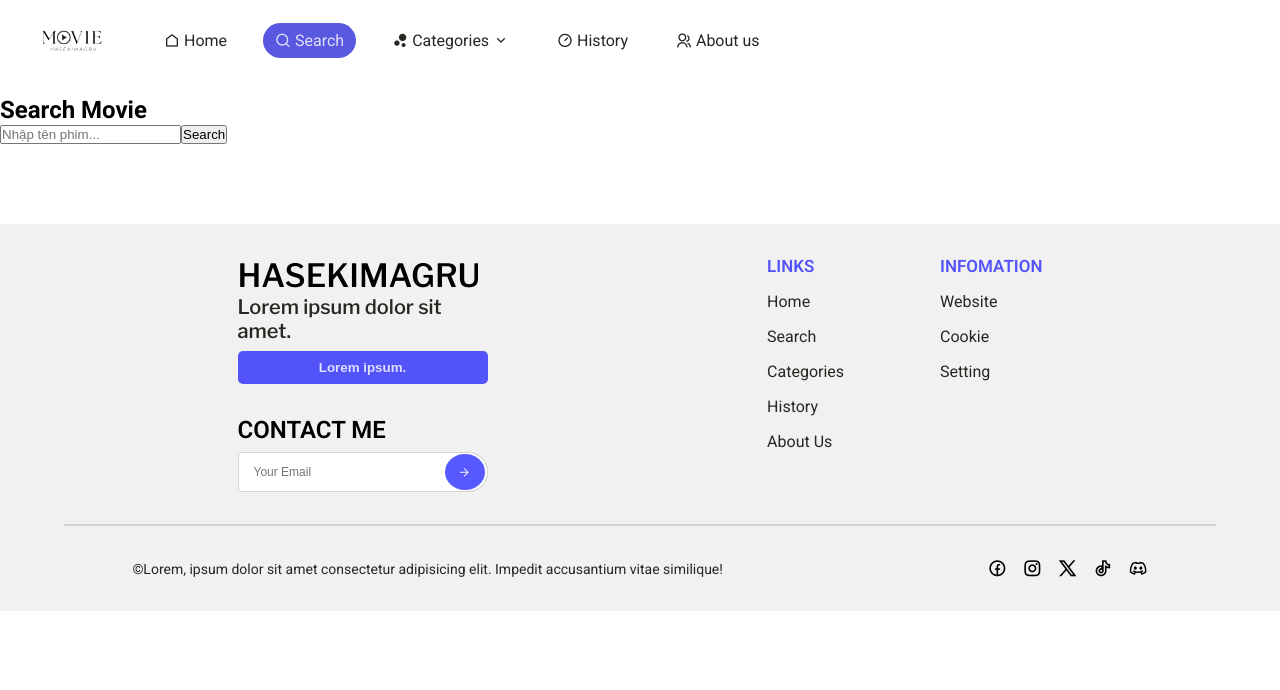
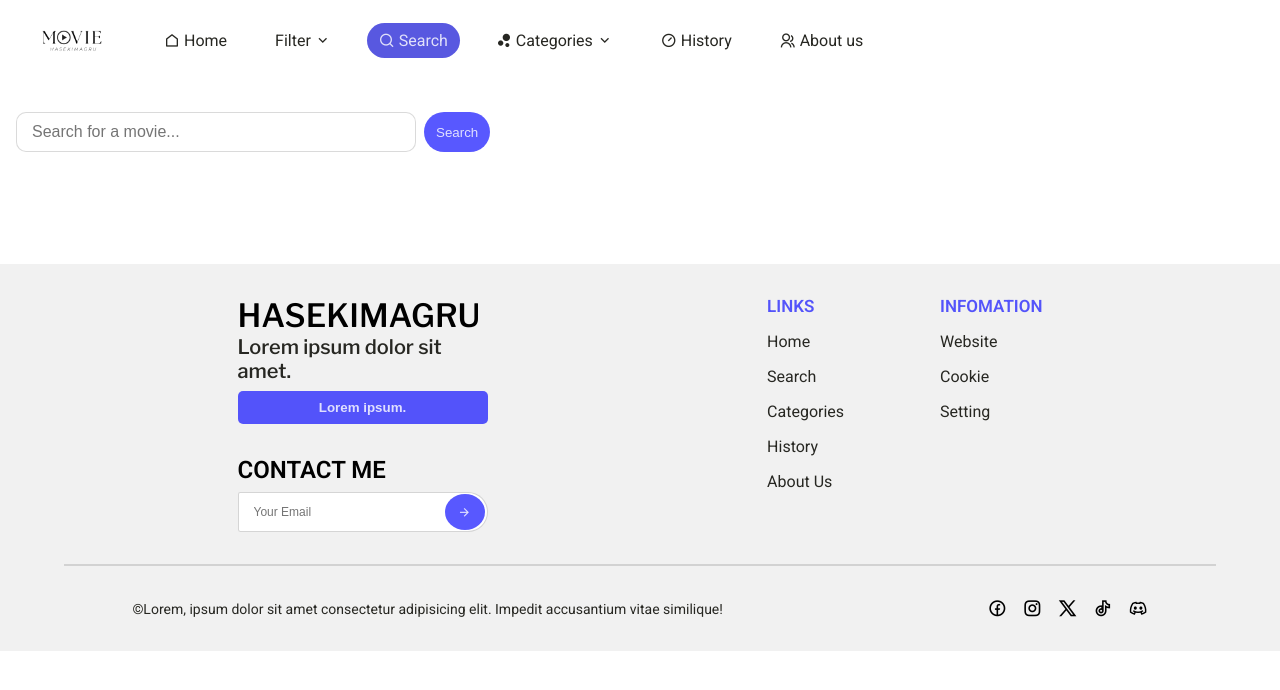
Before and after one commit to TinhVan2809/movie-app, a React (Vite) app in the folder movie-frontend/: page /search in a window 1280 px wide. Shown: the top 690 px of the page. Built offline with nearby package versions, Linux system fonts and the light colour scheme.

Commit message:
Update search css file, update top_rated component and api

```diff
--- a/movie-frontend/src/App.jsx
+++ b/movie-frontend/src/App.jsx
@@ -6,6 +6,7 @@ import './styles/index.css'
 import './styles/Slideshow.css'
 import './styles/MovieCard.css'
 import './styles/Footer.css'
+import './styles/Search.css'
 
 import Home from "./pages/Home";
 import Search from "./pages/SearchResult";
--- a/movie-frontend/src/api/movieApi.js
+++ b/movie-frontend/src/api/movieApi.js
@@ -5,3 +5,4 @@ const API = import.meta.env.VITE_REACT_APP_API;
 export const getTrending = () => axios.get(`${API}/trending`);
 export const getPopular = () => axios.get(`${API}/popular`);
 export const searchMovie = (q) => axios.get(`${API}/search?query=${q}`);
+export const getTopRated = () => axios.get(`${API}/top-rated`);
--- a/movie-frontend/src/components/Header.jsx
+++ b/movie-frontend/src/components/Header.jsx
@@ -11,6 +11,7 @@ function Header() {
         </div>
         <div className="links">
             <NavLink to={'/'}><i className="ri-home-line"></i> Home</NavLink>
+            <NavLink to={'/filter'}>Filter <i className="ri-arrow-down-s-line"></i></NavLink>
             <NavLink to={'/search'}><i className="ri-search-line"></i> Search</NavLink>
             <NavLink to={'/categories'}><i className="ri-bubble-chart-fill"></i> Categories <i className="ri-arrow-down-s-line"></i></NavLink>
             <NavLink to={'/history'}><i className="ri-timer-2-line"></i> History</NavLink>
--- a/movie-frontend/src/components/Slideshow.jsx
+++ b/movie-frontend/src/components/Slideshow.jsx
@@ -3,6 +3,10 @@ import '../styles/Slideshow.css';
 
 const Slideshow = ({ items, renderItem, itemsPerScreen = 6 }) => {
   const [currentIndex, setCurrentIndex] = useState(0);
+
+  if (!items || items.length === 0) {
+    return <div>Loading slides...</div>;
+  }
 
   // Total number of "pages"
   const totalPages = Math.ceil(items.length / itemsPerScreen);
@@ -14,10 +18,6 @@ const Slideshow = ({ items, renderItem, itemsPerScreen = 6 }) => {
   const goToNext = () => {
     setCurrentIndex((prevIndex) => (prevIndex === totalPages - 1 ? 0 : prevIndex + 1));
   };
-
-  if (!items || items.length === 0) {
-    return <div>Loading slides...</div>;
-  }
 
   // Calculate the starting and ending index for the current "page"
   const startIndex = currentIndex * itemsPerScreen;
--- a/movie-frontend/src/pages/Home.jsx
+++ b/movie-frontend/src/pages/Home.jsx
@@ -1,15 +1,18 @@
 import { useEffect, useState } from "react";
 import MovieCard from "../components/MovieCard";
 import Slideshow from "../components/Slideshow";
-import { getTrending, getPopular } from "../api/movieApi";
+import { getTrending, getPopular, getTopRated } from "../api/movieApi";
 
 export default function Home() {
   const [trending, setTrending] = useState([]);
   const [popular, setPopular] = useState([]);
+  const [topRated, setTopRated] = useState([]);
 
   useEffect(() => {
     getTrending().then((res) => setTrending(res.data?.results || []));
     getPopular().then((res) => setPopular(res.data?.results || []));
+    getTopRated().then((res) => setTopRated(res.data?.results || []));
+
   }, []);
 
   const renderMovieCard = (movie) => <MovieCard key={movie.id} movie={movie} />;
@@ -19,6 +22,13 @@ export default function Home() {
       <div className="movie-content slideShow">
         <div className="title">
           <h2>Trending Movies <i className="ri-arrow-right-wide-line"></i></h2>
+          <div className="colunm-header">
+            <ul>
+              <li>Today</li>
+              <li>This Week</li>
+              <li>This Month</li>
+            </ul>
+          </div>
         </div>
         <Slideshow
           items={trending}
@@ -34,6 +44,13 @@ export default function Home() {
       <div className="movie-content slideShow">
         <div className="title">
           <h2>Popular Movies <i className="ri-arrow-right-wide-line"></i></h2>
+          <div className="colunm-header">
+            <ul>
+              <li>Today</li>
+              <li>This Week</li>
+              <li>This Month</li>
+            </ul>
+          </div>
         </div>
         <Slideshow
           items={popular}
@@ -45,6 +62,28 @@ export default function Home() {
           <button className="btn-ramdom">Ramdom Popular?</button>
         </div>
       </div>
+
+      <div className="movie-content slideShow">
+        <div className="title">
+          <h2>Top Rated <i className="ri-arrow-right-wide-line"></i></h2>
+          <div className="colunm-header">
+            <ul>
+              <li>Today</li>
+              <li>This Week</li>
+              <li>This Month</li>
+            </ul>
+          </div>
+        </div>
+        <Slideshow
+          items={topRated}
+          renderItem={renderMovieCard}
+          itemsPerScreen={6}
+        />
+        <div className="movie-btn">
+          <button className="btn-seeMore">See More</button>
+          <button className="btn-ramdom">Ramdom Top Rated?</button>
+        </div>
+      </div>
     </div>
   );
 }
--- a/movie-frontend/src/pages/SearchResult.jsx
+++ b/movie-frontend/src/pages/SearchResult.jsx
@@ -12,21 +12,24 @@ export default function Search() {
   };
 
   return (
-    <div>
-      <h2>Search Movie</h2>
+    <>
+      <div className="search-input">
           <input
           type="text"
-        placeholder="Nhập tên phim..."
+          placeholder="Search for a movie..."
           value={query}
           onChange={(e) => setQuery(e.target.value)}
         />
         <button onClick={handleSearch}>Search</button>
+      </div>
 
-      <div className="grid">
+      <div className="result">
+        <div className="grid-result">
         {results.map((m) => (
           <MovieCard key={m.id} movie={m} />
         ))}
       </div>
       </div>
+    </>
   );
 }
--- a/movie-frontend/src/styles/Home.css
+++ b/movie-frontend/src/styles/Home.css
@@ -35,6 +35,32 @@
   padding: 0 5rem;
 }
 
+.movie-container .movie-content .title .colunm-header {
+  padding: 0 2rem;
+}
+
+.movie-container .movie-content .title .colunm-header > ul {
+  display: flex;
+  justify-content: center;
+  align-items: center;
+  gap: 1.5rem;
+}
+
+.movie-container .movie-content .title .colunm-header > ul > li {
+ list-style: none;
+ cursor: pointer;
+ padding: 5px 10px;
+ border-radius: 30px;
+ font-size: 14px;
+ transition: all .2s;
+}
+
+.movie-container .movie-content .title .colunm-header > ul > li:hover,
+.movie-container .movie-content .title .colunm-header > ul > li.active {
+  background-color: var(--background-btn-ramdom);
+  color: var(--text);
+}
+
 .movie-container .movie-content .title > h2 {
   font-size: 19px;
 }
--- /dev/null
+++ b/movie-frontend/src/styles/Search.css
@@ -0,0 +1,63 @@
+:root {
+  --font-family: "Roboto", sans-serif;
+
+  --color: #272722;
+  --background-color: #ffffff;
+
+  --background-btn-seeMore: #272727;
+  --background-btn-ramdom: rgba(0, 0, 255, 0.656);
+
+  --background-color--footer: #f1f1f1f1;
+  --background-button-hover: rgba(188, 24, 186, 0.792);
+
+  --font-synthesis: none;
+  --text-rendering: optimizeLegibility;
+  -webkit-font-smoothing: antialiased;
+  -moz-osx-font-smoothing: grayscale;
+}
+
+
+.result {
+    width: 100%;
+    margin-top: 2rem;
+}
+
+.result .grid-result{
+    width: 100%;
+    display: flex;
+    flex-wrap: wrap;
+    justify-content: center;
+    align-items: center;
+    gap: 1rem;
+}
+
+.search-input {
+    display: flex;
+    padding: 0 1rem;
+    margin: 2rem 0;
+    width: 100%;
+    gap: .5rem;
+}
+
+.search-input > input {
+    width: 400px;
+    padding: 10px 15px;
+    border-radius: 10px;
+    outline: none;
+    border: 1px solid rgba(0, 0, 0, 0.145);
+    font-size: 1rem;
+}
+
+.search-input > button {
+    border: none;
+    background-color: var(--background-btn-ramdom);
+    padding: 0 12px;
+    border-radius: 30px;
+    color: var(--text);
+    cursor: pointer;
+    transition: all .3s;
+}
+
+.search-input > button:hover {
+    background-color: var(--background-button-hover);
+}
--- a/movie-frontend/src/styles/Slideshow.css
+++ b/movie-frontend/src/styles/Slideshow.css
@@ -9,8 +9,9 @@
   justify-content: center;
   flex-wrap: nowrap;
   gap: 2rem;
-  padding: 0 50px; /* Increased padding slightly for button clearance */
+  padding: 0 50px;
 }
+
 
 .slide {
   /* width: 100%; <- Removed to allow natural sizing from MovieCard */
```
Also changed, not shown: 1 other file (tests, documents, lock files or other folders). Lines whose indentation alone changed are shown as unchanged.
